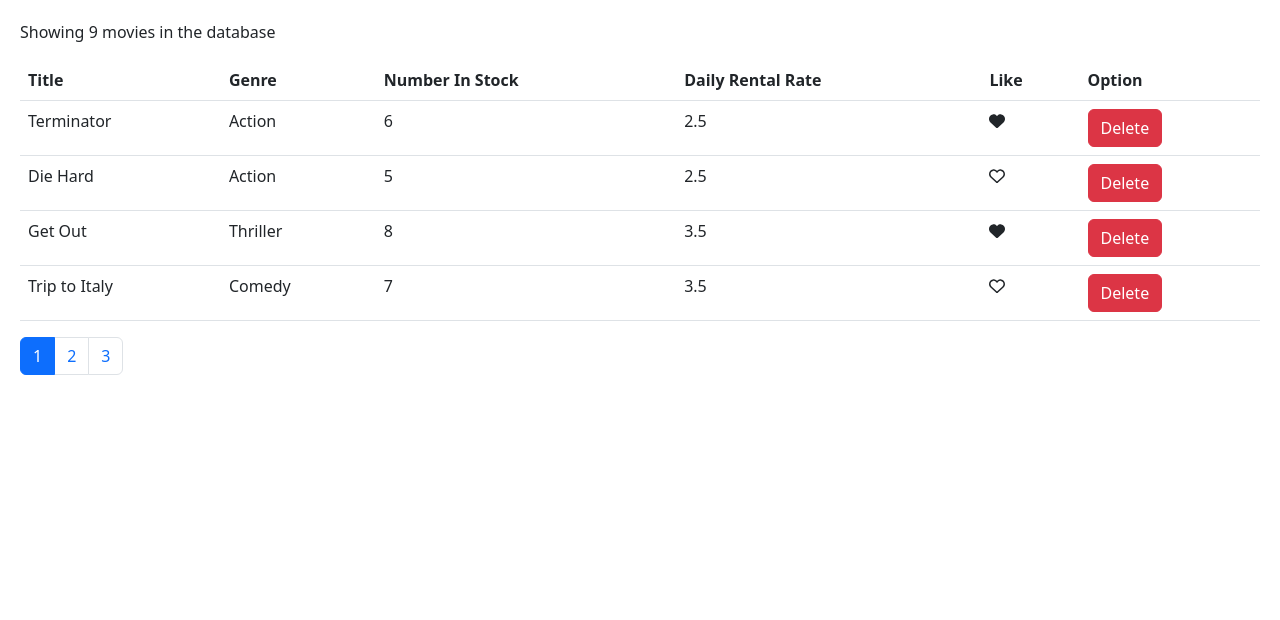
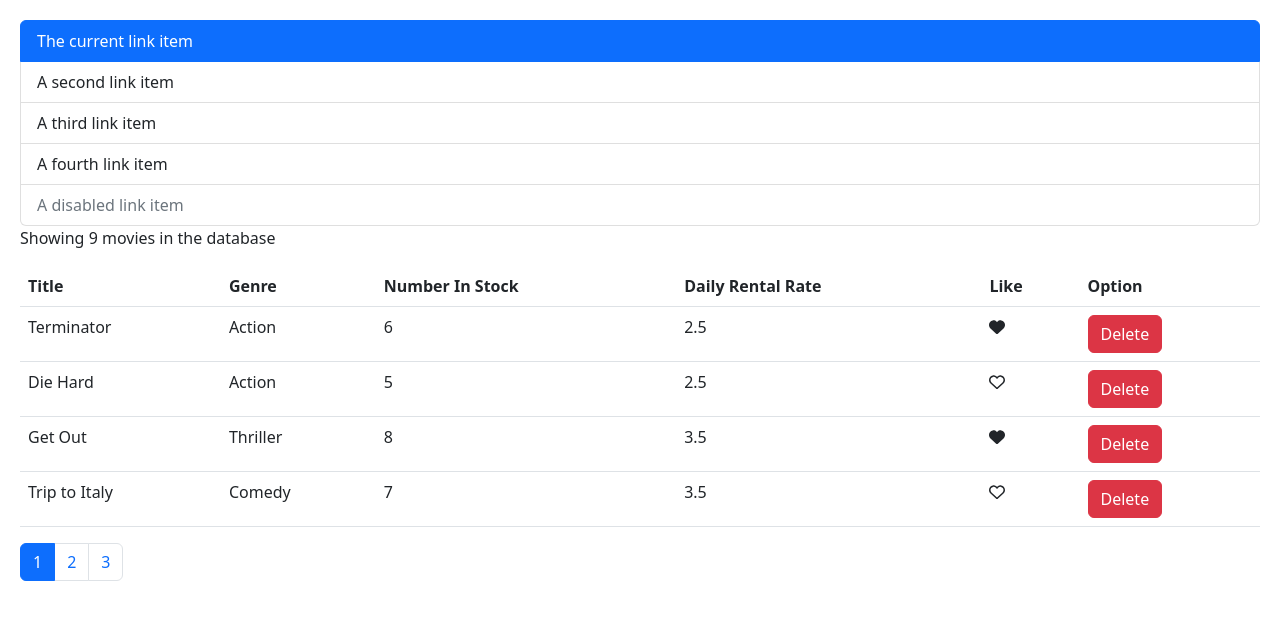
Before and after one commit to zalogarciam/vidly, a React (Create React App) app in the folder vidlyu/: page / in a window 1280 px wide. Shown: the top 620 px of the page. Built offline with nearby package versions, Linux system fonts and the light colour scheme.

Commit message:
Add listGroup component

```diff
--- /dev/null
+++ b/vidlyu/src/components/common/listGroup.jsx
@@ -0,0 +1,31 @@
+import React, { Component } from "react";
+
+class ListGroup extends Component {
+  render() {
+    return (
+      <div class="list-group">
+        <a
+          href="#"
+          class="list-group-item list-group-item-action active"
+          aria-current="true"
+        >
+          The current link item
+        </a>
+        <a href="#" class="list-group-item list-group-item-action">
+          A second link item
+        </a>
+        <a href="#" class="list-group-item list-group-item-action">
+          A third link item
+        </a>
+        <a href="#" class="list-group-item list-group-item-action">
+          A fourth link item
+        </a>
+        <a class="list-group-item list-group-item-action disabled">
+          A disabled link item
+        </a>
+      </div>
+    );
+  }
+}
+
+export default ListGroup;
--- a/vidlyu/src/components/movie.jsx
+++ b/vidlyu/src/components/movie.jsx
@@ -3,6 +3,7 @@ import { getMovies, deleteMovie } from "../services/fakeMovieService";
 import Like from "./common/like";
 import Pagination from "./common/pagination";
 import { paginate } from "../utils/paginate";
+import ListGroup from "./common/listGroup";
 
 class Movie extends Component {
   state = {
@@ -37,6 +38,7 @@ class Movie extends Component {
 
     return (
       <div className="body">
+        <ListGroup></ListGroup>
         <p> Showing {count} movies in the database</p>
         <table className="table">
           <thead>
```
